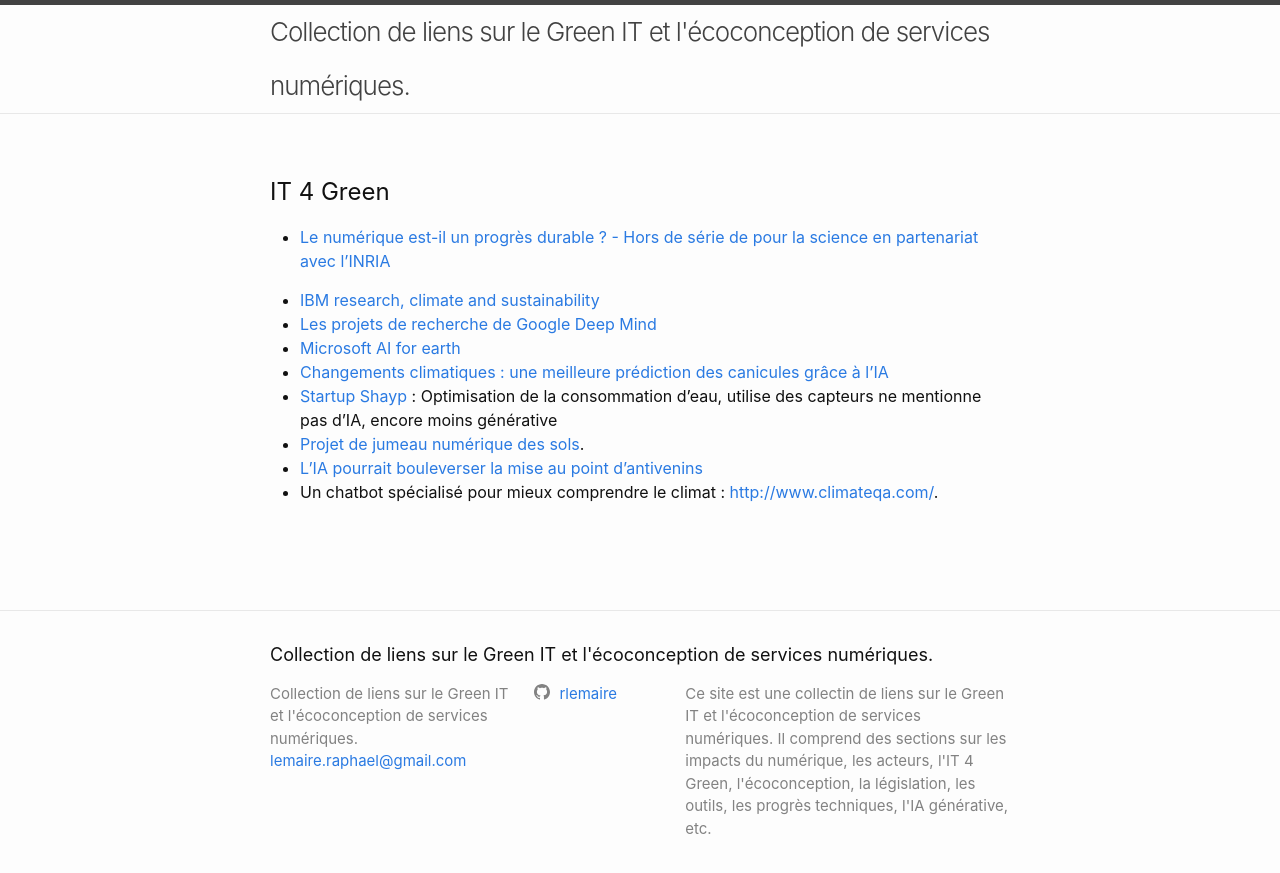
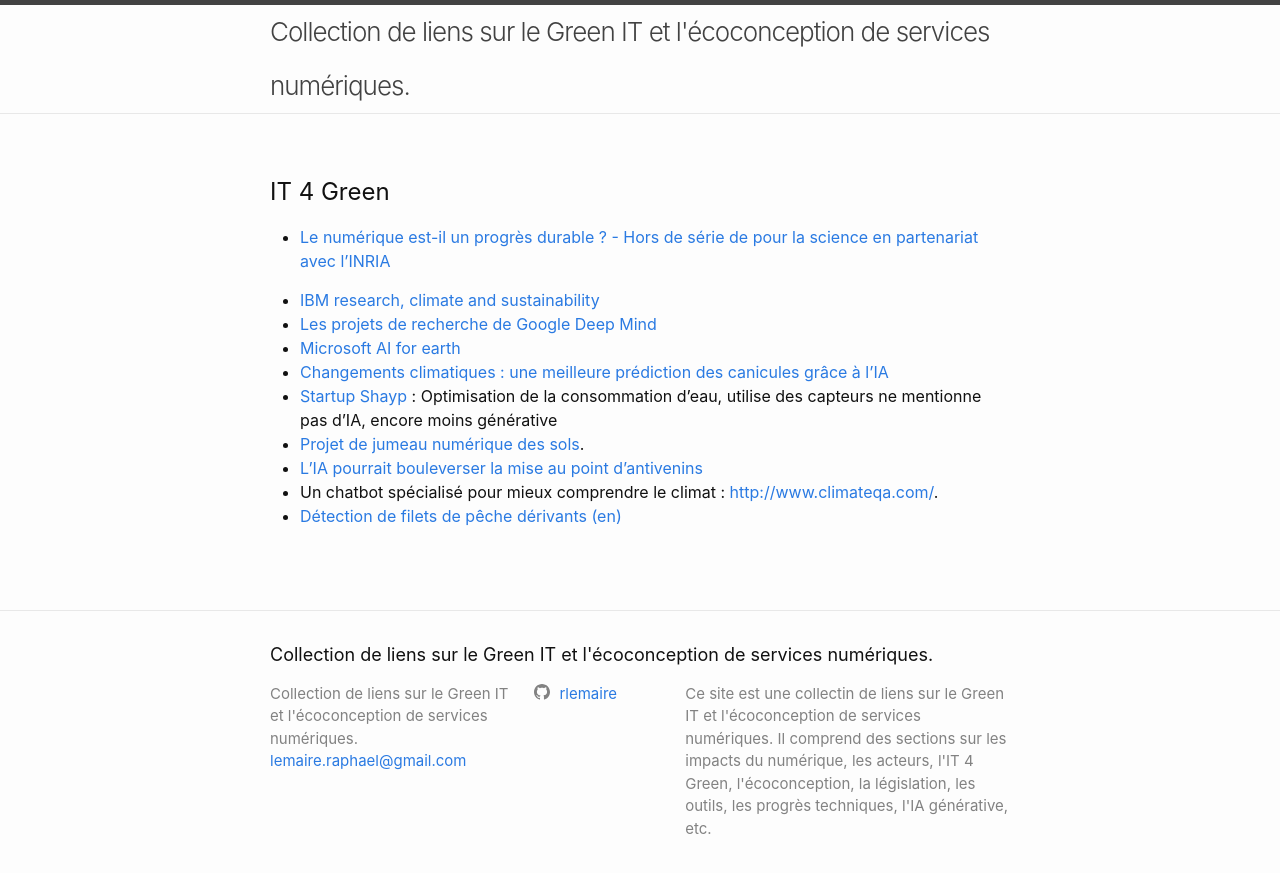
Before and after one commit to rlemaire/bookmarks-green-it, a Jekyll site: the page built from pages/it4green.markdown, in a window 1280 px wide. Shown: the top 873 px of the page. Built offline with Jekyll 4.4.1, drawn with Linux system fonts in a browser that asks for light colours.

Commit message:
MAJ IT 4 Green

```diff
--- a/pages/it4green.markdown
+++ b/pages/it4green.markdown
@@ -14,3 +14,4 @@ layout: page
 - [Projet de jumeau numérique des sols](https://www.actuia.com/actualite/agriculture-connectee-et-durable-systemx-lance-le-projet-jumeau-numerique-des-sols-jns/).
 - [L’IA pourrait bouleverser la mise au point d’antivenins](https://www.lemonde.fr/sciences/article/2025/01/21/l-ia-pourrait-bouleverser-la-mise-au-point-d-antivenins_6509034_1650684.html)
 - Un chatbot spécialisé pour mieux comprendre le climat : [http://www.climateqa.com/](http://www.climateqa.com/).
+- [Détection de filets de pêche dérivants (en)](https://www.wwf.mg/en/food/?17053441/With-AI-against-Ghost-Nets-Mission-GhostNetZero)
```
